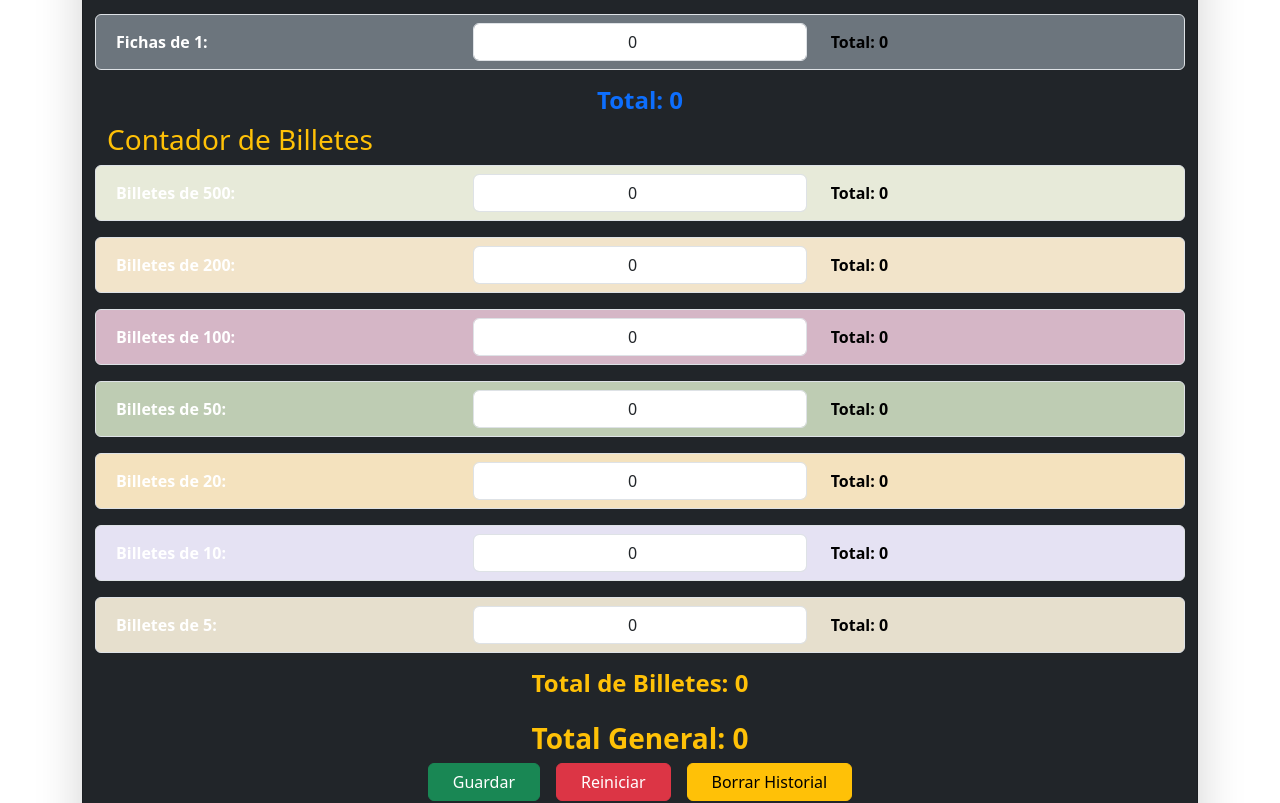
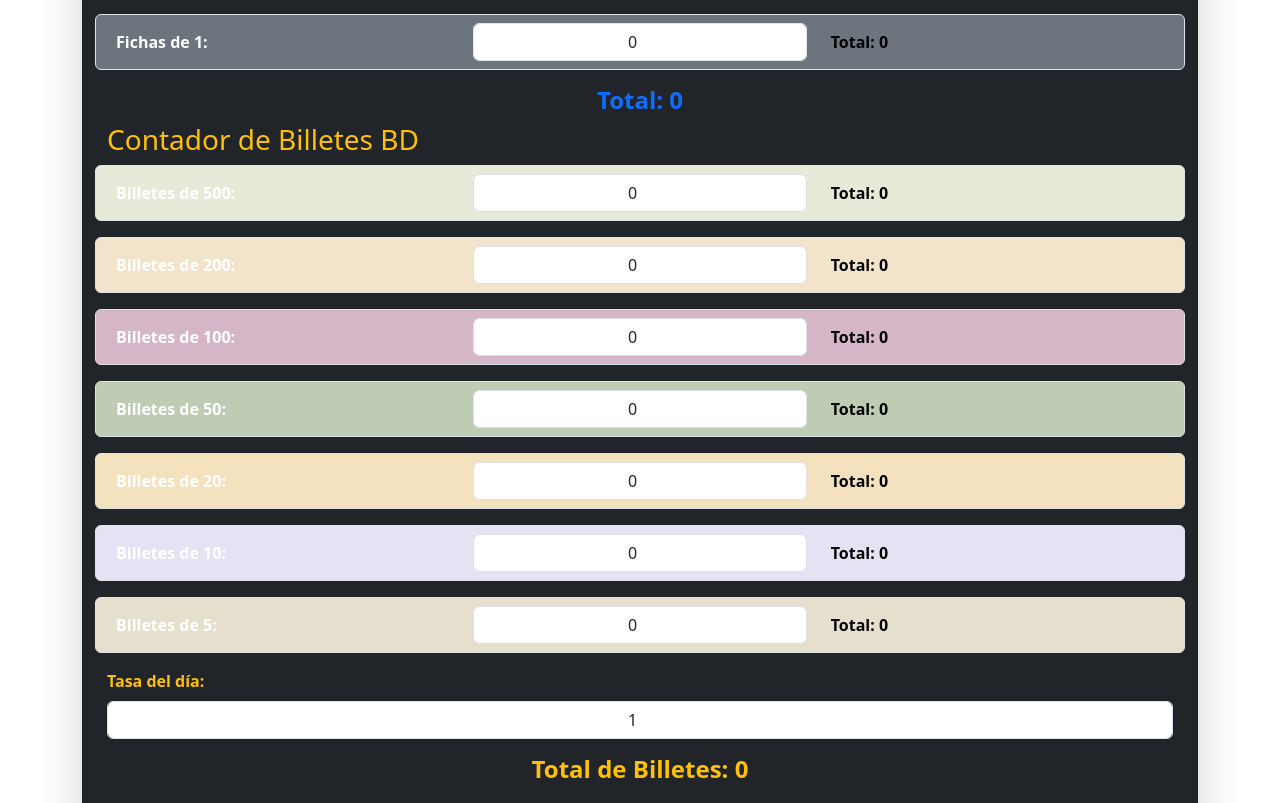
Before and after one commit to DiegoAngola/contadorChips, a React (Vite) app: page / in a window 1280 px wide. Shown: the part 1033-1836 px from the top of the page. Built offline with nearby package versions, Linux system fonts and the light colour scheme.

Commit message:
tasa de cambio

```diff
--- a/src/components/CasinoChipCounter.jsx
+++ b/src/components/CasinoChipCounter.jsx
@@ -8,6 +8,8 @@ export default function DualChipCounter() {
   const [bolivarChips, setBolivarChips] = useState({ 100: 0, 50: 0, 25: 0, 10: 0, 5: 0, 1: 0 });
   const [billCount, setBillCount] = useState({ 500: 0, 200: 0, 100: 0, 50: 0, 20: 0, 10: 0, 5: 0 });
   const [history, setHistory] = useState([]);
+  const [exchangeRate, setExchangeRate] = useState(1);
+
 
   useEffect(() => {
     try {
@@ -65,8 +67,9 @@ export default function DualChipCounter() {
       totalDollars: calculateTotal(dollarChips),
       totalBolivars: calculateTotal(bolivarChips),
       totalBills: calculateBillTotal(billCount),
-      totalCombined: calculateTotal(dollarChips) + calculateTotal(bolivarChips) + calculateBillTotal(billCount),
-      date: new Date().toLocaleString()
+      totalCombined: calculateTotal(dollarChips) + calculateTotal(bolivarChips) + (calculateBillTotal(billCount) / exchangeRate),
+      date: new Date().toLocaleString(),
+      exchangeRate: exchangeRate, // Agregar la tasa al historial
     };
     setHistory((prevHistory) => [...prevHistory, newEntry]);
   };
@@ -88,8 +91,8 @@ export default function DualChipCounter() {
         <h2 className="text-center text-warning mb-4">Contador de Fichas y Billetes</h2>
 
         {/* Dollar and Bolivar Chips */}
-        {[{ label: "Dólares 💵", chips: dollarChips, type: "dollar", totalColor: "text-success" },
-          { label: "Bolívares 💴", chips: bolivarChips, type: "bolivar", totalColor: "text-primary" }].map(({ label, chips, type, totalColor }) => (
+        {[{ label: "F Dólares 💵", chips: dollarChips, type: "dollar", totalColor: "text-success" },
+          { label: "F Bolívares 💴", chips: bolivarChips, type: "bolivar", totalColor: "text-primary" }].map(({ label, chips, type, totalColor }) => (
           <div key={type}>
             <h3 className={totalColor}>{label}</h3>
             {chipValues.map((chip) => (
@@ -115,7 +118,7 @@ export default function DualChipCounter() {
         ))}
 
         {/* Bill Counter */}
-        <h3 className="text-warning">Contador de Billetes</h3>
+        <h3 className="text-warning">Contador de Billetes BD</h3>
         {billValues.map((bill, index) => (
           <div key={bill} className="row align-items-center mb-3 p-2 border rounded" style={{ backgroundColor: `${index === 0 ? "#e7ead9" : index === 1 ? "#f2e4ca" : index === 2 ? "#d5b6c6" : index === 3 ? "#beccb3" : index === 4 ? "#f4e2be" : index === 5 ? "#e5e2f3" : "#e6dfcd"}` }}>
             <label className="col-sm-4 col-form-label fw-bold">Billetes de {bill}:</label>
@@ -134,9 +137,23 @@ export default function DualChipCounter() {
             </div>
           </div>
         ))}
+        <div className="mb-3">
+          <label className="form-label fw-bold text-warning">Tasa del día:</label>
+          <input
+            type="number"
+            className="form-control text-center"
+            value={exchangeRate}
+            onChange={(e) => setExchangeRate(Number(e.target.value) || 1)}
+            onWheel={(e) => e.target.blur()} // Evita cambios con el scroll
+            onFocus={(e) => e.target.select()} // Selecciona el valor al hacer clic
+          />
+        </div>
         <h4 className="text-warning text-center fw-bold">Total de Billetes: {calculateBillTotal(billCount)}</h4>
 
-        <h3 className="text-warning text-center fw-bold mt-3">Total General: {calculateTotal(dollarChips) + calculateTotal(bolivarChips) + calculateBillTotal(billCount)}</h3>
+        <h3 className="text-warning text-center fw-bold mt-3">
+          Total General: {(calculateTotal(dollarChips) + calculateTotal(bolivarChips) + (calculateBillTotal(billCount) / exchangeRate)).toFixed(2)}
+        </h3>
+
 
         <div className="d-flex justify-content-center gap-3">
           <button className="btn btn-success px-4" onClick={saveToHistory}>Guardar</button>
@@ -153,10 +170,12 @@ export default function DualChipCounter() {
               history.map((entry, index) => (
                 <div key={index} className="list-group-item list-group-item-dark d-flex flex-column">
                   <span>{entry.date}</span>
-                  <span>Dólares: {entry.dollarChips} (Total: {entry.totalDollars})</span>
-                  <span>Bolívares: {entry.bolivarChips} (Total: {entry.totalBolivars})</span>
-                  <span>Billetes: {entry.billCount} (Total: {entry.totalBills})</span>
-                  <span className="fw-bold">Total General: {entry.totalCombined}</span>
+                  <span>F Dólares: {entry.dollarChips} (Total: {entry.totalDollars})</span>
+                  <span>F Bolívares: {entry.bolivarChips} (Total: {entry.totalBolivars})</span>
+                  <span>Billetes BD: {entry.billCount} (Total: {entry.totalBills})</span>
+                  <span className="fw-bold">Tasa del día: {entry.exchangeRate}</span> {/* Mostrar la tasa */}
+                  <span className="fw-bold">Total en dólares (billetes): {(entry.totalBills / entry.exchangeRate).toFixed(2)}</span> {/* Mostrar el total en dólares */}
+                  <span className="fw-bold">Total General: {entry.totalCombined.toFixed(2)}</span>
                 </div>
               ))
             )}
```
